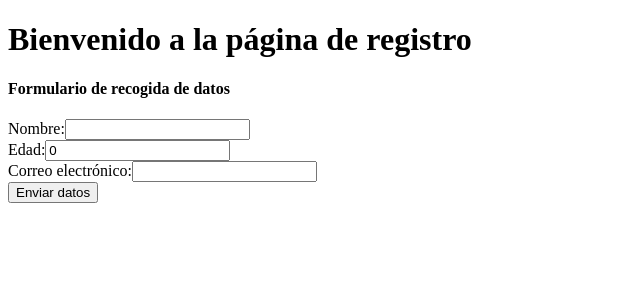
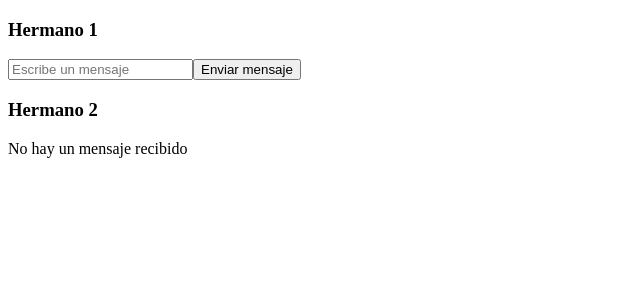
Before and after one commit to alesrin/proyecto-binding, an Angular app: page / in a window 1280 px wide. Shown: the top 300 px of the page, without its empty margins (0-640 px from the left). Built offline with nearby package versions, Linux system fonts and the light colour scheme.

Commit message:
segundo ejemplo sobre la comunicación entre componentes hermanos realizado sobre los componentes hijo1, hijo2 y padre

```diff
--- a/src/app/app.component.html
+++ b/src/app/app.component.html
@@ -1 +1 @@
-<app-templateform></app-templateform>
+<app-padre></app-padre>
--- a/src/app/hijo1/hijo1.component.html
+++ b/src/app/hijo1/hijo1.component.html
@@ -1,14 +1,14 @@
-<h2>Detalle del Producto</h2>
+<!-- <h2>Detalle del Producto</h2>
 
 <p *ngIf="producto">Producto seleccionado: {{ producto }}</p>
 
 <p *ngIf="!producto">Selecciona un producto para ver más detalles.</p>
 
-<button *ngIf="producto" (click)="marcarComoFavorito()">Marcar como favorito</button>
+<button *ngIf="producto" (click)="marcarComoFavorito()">Marcar como favorito</button> -->
 
 
-<!-- COMUNICACIÓN HERMANOS -->
-<!-- <h2>Selecciona un color:</h2>
+<!-- COMUNICACIÓN HERMANOS
+<h2>Selecciona un color:</h2>
 <button (click)="seleccionarColor('Rojo')">Rojo</button>
 <button (click)="seleccionarColor('Verde')">Verde</button>
 <button (click)="seleccionarColor('Azul')">Azul</button> -->
@@ -17,5 +17,10 @@
 - directiva condicional *ngIf
     SINTAXIS -> *ngIf="condición"
     *ngIf="edad >=18 " -> True o False
-    *ngIf: Evalúa una condición y muestra el elemento que la posee en función de si esa condición es evaluada como True (verdadera) o como False (falsa).
--->
+    *ngIf: Evalúa una condición y muestra el elemento que la posee en función de si esa condición es evaluada como True (verdadera) o como False (falsa). -->
+
+    <!-- EMITIR UN MENSAJE DESDE HIJO 1 (hermano 1) a HIJO 2 (hermano 2) -->
+
+<h3>Hermano 1</h3>
+<input type="text" [(ngModel)]="mensaje" placeholder="Escribe un mensaje">
+<button (click)="enviarMensaje()" >Enviar mensaje</button>
--- a/src/app/hijo1/hijo1.component.ts
+++ b/src/app/hijo1/hijo1.component.ts
@@ -6,7 +6,16 @@ import { Component, Input, Output, EventEmitter  } from '@angular/core';
   styleUrls: ['./hijo1.component.css']
 })
 export class Hijo1Component {
-  //Sintaxis de @Input:
+@Output() mensajeEnviado = new EventEmitter<string>()
+mensaje: string = ''
+
+enviarMensaje(){
+this.mensajeEnviado.emit(this.mensaje)
+this.mensaje = ''
+}
+
+
+/*   //Sintaxis de @Input:
     //@Input() propiedad-que-recibo-del-padre
   @Input() producto: string = ''; // Recibe el producto seleccionado
   // @Output() evente-a-enviar = new EventEmitter<string>()
@@ -32,6 +41,8 @@ export class Hijo1Component {
   // Método para emitir el color seleccionado
   seleccionarColor(color: string) {
     this.colorSeleccionado.emit(color); // Emite el color al padre
-  }
+  } */
+
+
 
 }
--- a/src/app/hijo2/hijo2.component.html
+++ b/src/app/hijo2/hijo2.component.html
@@ -1,3 +1,9 @@
-<h2>Color Seleccionado:</h2>
+<!-- <h2>Color Seleccionado:</h2>
 <p *ngIf="color" [style.color]="color">El color seleccionado es: {{ color }}</p>
-<p *ngIf="!color">Aún no se ha seleccionado un color.</p>
+<p *ngIf="!color">Aún no se ha seleccionado un color.</p> -->
+
+
+<h3>Hermano 2</h3>
+
+<p *ngIf="mensaje" >Mensaje recibido:{{ mensaje }} </p>
+<p *ngIf="!mensaje" > No hay un mensaje recibido </p>
--- a/src/app/hijo2/hijo2.component.ts
+++ b/src/app/hijo2/hijo2.component.ts
@@ -6,5 +6,6 @@ import { Component, Input } from '@angular/core';
   styleUrls: ['./hijo2.component.css']
 })
 export class Hijo2Component {
-  @Input() color: string = ''; // Recibe el color seleccionado desde el padre
+/*   @Input() color: string = ''; // Recibe el color seleccionado desde el padre */
+@Input() mensaje: string = ''
 }
--- a/src/app/padre/padre.component.html
+++ b/src/app/padre/padre.component.html
@@ -1,10 +1,10 @@
-<h1>Lista de Productos</h1>
+<!-- <h1>Lista de Productos</h1>
 <ul>
   <li *ngFor="let producto of productos" (click)="productoSeleccionado = producto">
     {{ producto }}
   </li>
 </ul>
-
+ -->
 <!-- La directiva *ngFor
 
 SINTAXIS -> *ngFor = " let elemento of coleccion"
@@ -24,13 +24,21 @@ SINTAXIS -> *ngFor = " let elemento of coleccion"
 
 -->
 
-<app-hijo1 [producto]="productoSeleccionado" (favorito)="recibirNotificacionFavorito($event)">
-</app-hijo1>
+<!-- <app-hijo1 [producto]="productoSeleccionado" (favorito)="recibirNotificacionFavorito($event)">
+</app-hijo1> -->
 
 
-<!--COMUNICACIÓN ENTRE HERMANOS
+<!-- COMUNICACIÓN ENTRE HERMANOS
+- Necesitamos utilizar el componente padre como intermediario para que estos dos hermanos se comuniquen
+1. El hermano 1, envía datos al padre
+2. El padre recogerá los datos y se lo pasará al hermano 2
+
 
 <h1>Selector de Colores</h1>
 
 <app-hijo1 (colorSeleccionado)="actualizarColor($event)"></app-hijo1>
 <app-hijo2 [color]="colorSeleccionado"></app-hijo2> -->
+
+
+<app-hijo1 (mensajeEnviado)="actualizarMensaje($event)"></app-hijo1>
+<app-hijo2 [mensaje]="mensajeCompartido"></app-hijo2>
--- a/src/app/padre/padre.component.ts
+++ b/src/app/padre/padre.component.ts
@@ -6,7 +6,7 @@ import { Component } from '@angular/core';
   styleUrls: ['./padre.component.css']
 })
 export class PadreComponent {
-  productos = ['Producto A', 'Producto B', 'Producto C', 'Producto A', 'Producto B', 'Producto C']; // Lista de productos
+/*   productos = ['Producto A', 'Producto B', 'Producto C', 'Producto A', 'Producto B', 'Producto C']; // Lista de productos
   productoSeleccionado: string = ''; // Producto que se seleccionará
 
   // Método que se ejecuta cuando el hijo notifica al padre
@@ -22,5 +22,12 @@ export class PadreComponent {
   actualizarColor(color: string) {
     this.colorSeleccionado = color;
     alert(`El color seleccionado es: ${color}`); // Notifica al usuario con un alert
-  }
+  } */
+
+mensajeCompartido: string = ""
+
+actualizarMensaje(nuevoMensaje: string){
+this.mensajeCompartido = nuevoMensaje
 }
+
+}
```
